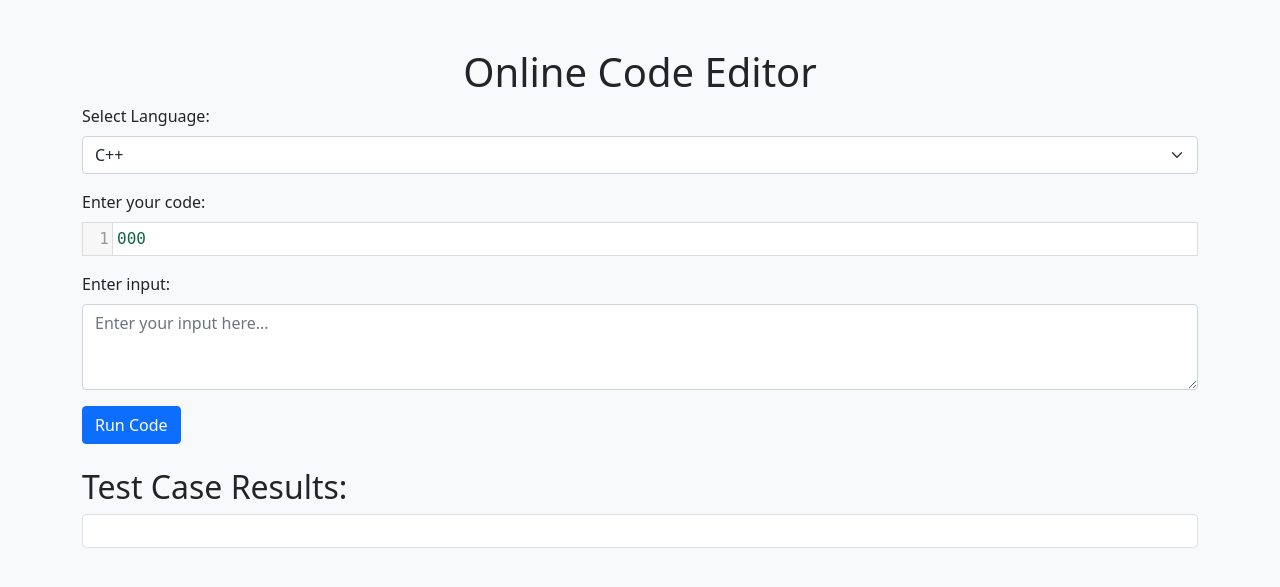
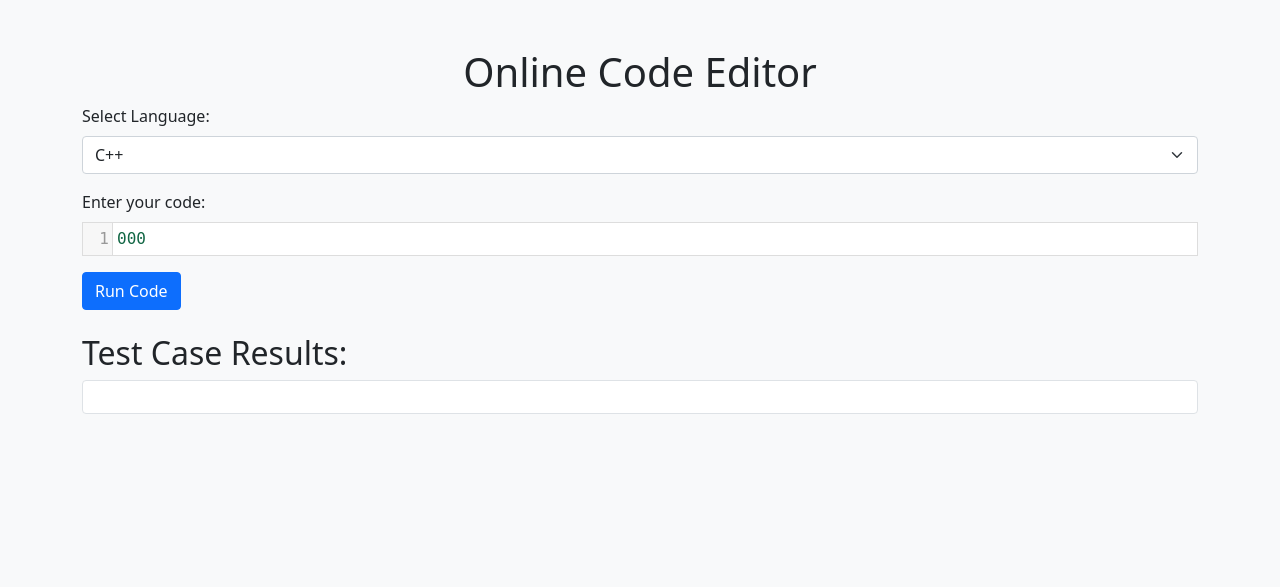
Before and after one commit to jayasurya88/Code-Challenge-Platform, a Django app: page /challenge/1/code_editor/ in a window 1280 px wide. Shown: the top 587 px of the page. Run offline with Django 5.2, Linux system fonts and the light colour scheme; tables that the repository leaves empty hold one stand-in row (values such as "Sample post"); some libraries are stand-ins or nearby versions.

Commit message:
updated code_editor .tested compiler by adding diffrent challenges with diffrent test cases

```diff
--- a/code_challenge_platform/core/views.py
+++ b/code_challenge_platform/core/views.py
@@ -81,7 +81,7 @@ def admin_dashboard(request):
     return render(request,"admin_dashboard.html")
 
 
-# views.py
+
 from django.shortcuts import render, redirect
 from .models import Challenge, TestCase  # Make sure you have the TestCase model imported
 def add_challenge(request):
@@ -348,39 +348,7 @@ LANGUAGE_IDS = {
     "javascript": 63   # JavaScript
 }
 
-# def submit_code(request):
-#     if request.method == "POST":
-#         source_code = request.POST.get("source_code")
-#         user_input = request.POST.get("user_input", "")  # Get user input, default to empty string
-#         language = request.POST.get("language")  # Get selected language
 
-#         if language not in LANGUAGE_IDS:
-#             return JsonResponse({"error": "Unsupported language"}, status=400)
-
-#         if source_code:
-#             encoded_code = base64.b64encode(source_code.encode("utf-8")).decode("utf-8")
-#             encoded_input = base64.b64encode(user_input.encode("utf-8")).decode("utf-8")  # Encode user input
-#             payload = {
-#                 "language_id": LANGUAGE_IDS[language],  # Use the corresponding language ID
-#                 "source_code": encoded_code,
-#                 "stdin": encoded_input,  # Use encoded user input
-#                 "base64_encoded": "true"
-#             }
-#             headers = {
-#                 "x-rapidapi-key": RAPIDAPI_KEY,
-#                 "x-rapidapi-host": API_HOST,
-#                 "Content-Type": "application/json"
-#             }
-#             response = requests.post(f"https://{API_HOST}/submissions", json=payload, headers=headers)
-#             if response.status_code == 201:
-#                 token = response.json().get("token")
-#                 return JsonResponse({"token": token})
-#             else:
-#                 return JsonResponse({"error": "Failed to submit code", "details": response.json()}, status=400)
-#         else:
-#             return JsonResponse({"error": "No source code provided"}, status=400)
-
-#     return JsonResponse({"error": "Invalid request method"}, status=405)
 
 import base64
 import requests
@@ -413,24 +381,24 @@ def submit_code(request, challenge_id):
                 "Content-Type": "application/json"
             }
 
-            # Make the API call to submit the code
+
             response = requests.post(f"https://{API_HOST}/submissions", json=payload, headers=headers)
             print("Submission API response:", response.json())  # Log the response
 
             if response.status_code == 201:
                 token = response.json().get("token")
-                result = get_result(token)  # Helper function to get result
+                result = get_result(token)
 
-                # Log the result object for debugging
-                print("Result object:", result)  # Log the result
+
+                print("Result object:", result)
 
                 # Decode the output
                 output, error_output, compile_output = decode_outputs(result)
 
-                # Expected output from the test case
+
                 expected_output = test_case.expected_output.strip() if test_case.expected_output else ""
 
-                # Determine if the test case passed or failed
+
                 if error_output:
                     status = "Runtime Error"
                 elif compile_output:
@@ -458,16 +426,16 @@ def get_result(token):
         "x-rapidapi-key": RAPIDAPI_KEY,
         "x-rapidapi-host": API_HOST
     }
-    params = {"base64_encoded": "true"}  # Ensure all outputs are Base64 encoded
+    params = {"base64_encoded": "true"}
     response = requests.get(f"https://{API_HOST}/submissions/{token}", headers=headers, params=params)
 
-    # Log the response for debugging
-    print("Get result API response:", response.json())  # Log the full API response for analysis
+
+    print("Get result API response:", response.json())
 
     return response.json()
 
 def decode_outputs(result):
-    # Decode stdout, stderr, and compile_output safely
+
     try:
         output = base64.b64decode(result.get("stdout", "")).decode("utf-8") if result.get("stdout") else "No output"
         error_output = base64.b64decode(result.get("stderr", "")).decode("utf-8") if result.get("stderr") else None
@@ -484,7 +452,7 @@ def decode_outputs(result):
 
 
 def add_padding(b64_string):
-    # Only add padding if b64_string is non-empty and a multiple of 4 is required
+
     if b64_string:
         missing_padding = len(b64_string) % 4
         if missing_padding:
--- a/code_challenge_platform/templates/code_editor.html
+++ b/code_challenge_platform/templates/code_editor.html
@@ -37,7 +37,6 @@
 
         async function submitCode() {
             const sourceCode = editor.getValue();
-            const userInput = document.getElementById("userInput").value;
             const language = document.getElementById("languageSelector").value;
 
             document.getElementById("testCaseResults").textContent = "Running code...";
@@ -51,7 +50,6 @@
                     },
                     body: new URLSearchParams({
                         "source_code": sourceCode,
-                        "user_input": userInput,
                         "language": language
                     })
                 });
@@ -114,11 +112,6 @@
             <textarea id="sourceCode" class="form-control" rows="10" placeholder="Enter your code here...">{{ template_code|safe }}</textarea>
         </div>
 
-        <div class="mb-3">
-            <label for="userInput" class="form-label">Enter input:</label>
-            <textarea id="userInput" class="form-control" rows="3" placeholder="Enter your input here..."></textarea>
-        </div>
-
         <button class="btn btn-primary" onclick="submitCode()">Run Code</button>
 
         <h2 class="mt-4">Test Case Results:</h2>
```
